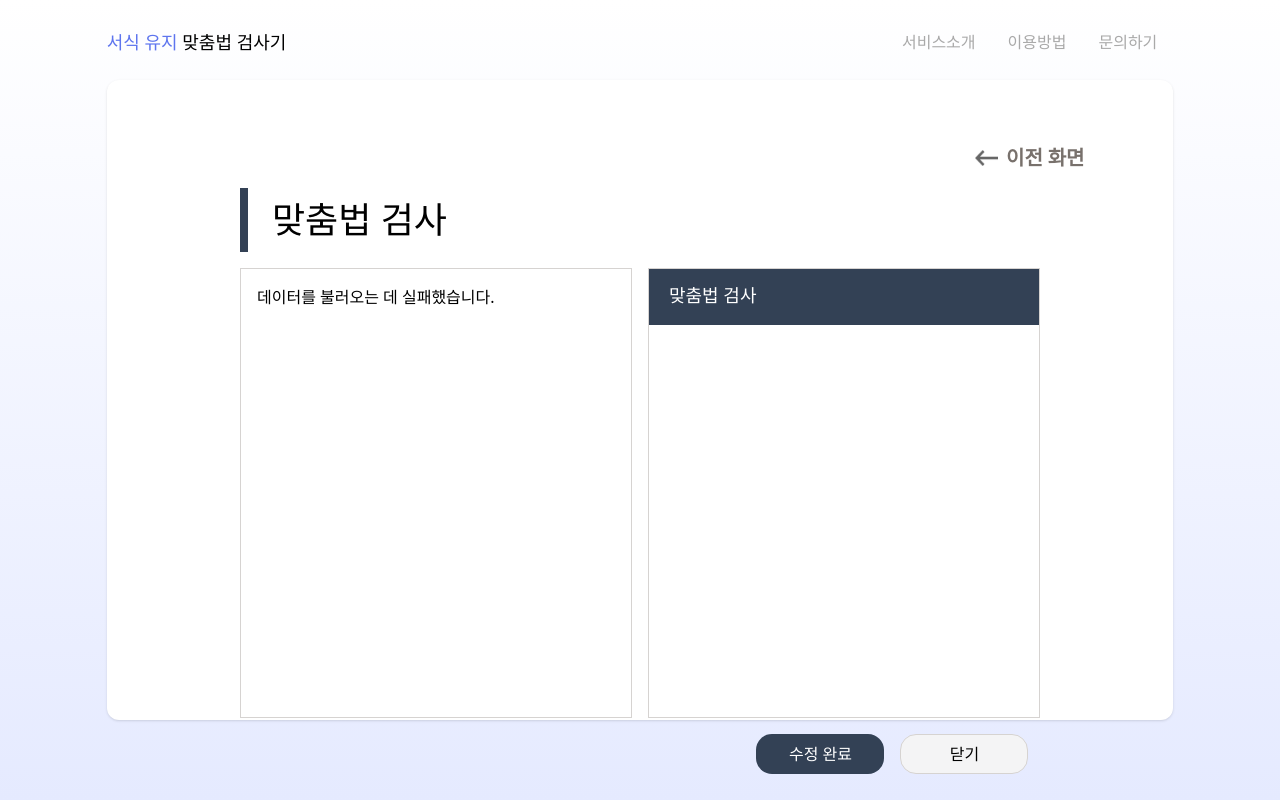
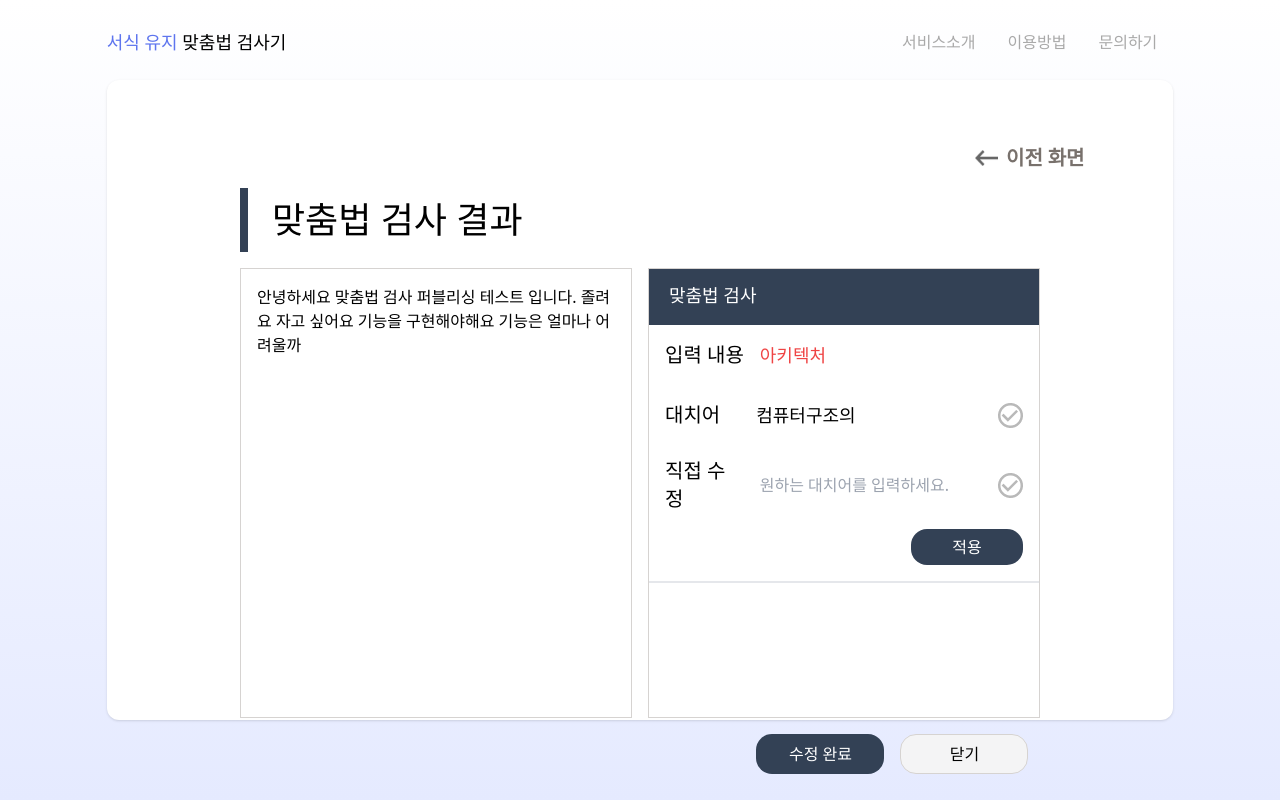
Before and after one commit to ckdwns1221/spell_checker_front, a React (Create React App) app: page /checker in a window 1280 px wide. Built offline with nearby package versions, Linux system fonts and the light colour scheme; no server answers.

Commit message:
맞춤법 검사 페이지 퍼블리싱

```diff
--- a/src/pages/Checker.jsx
+++ b/src/pages/Checker.jsx
@@ -1,31 +1,66 @@
 import React, { useState, useEffect } from 'react';
-import Nav from './../components/Nav';
-import axios from 'axios';
-import { useNavigate } from 'react-router-dom';
+import Nav from './../components/Nav'; // 네비게이션 컴포넌트
+import axios from 'axios'; // HTTP 요청을 위한 axios 라이브러리
+import { useNavigate } from 'react-router-dom'; // 페이지 이동을 위한 훅
 
 function Checker() {
-  const navigate = useNavigate();
-  const [checkedText, setCheckedText] = useState('');
+  const navigate = useNavigate(); // 페이지 네비게이션 함수
+  // 컴포넌트 상태 정의
+  const [checkedText, setCheckedText] = useState(''); // 사용자 입력 내용
+  const [originalText, setOriginalText] = useState(''); // 원본 텍스트
+  const [replacementText, setReplacementText] = useState(''); // 대체 텍스트
+  const [userText, setUserText] = useState(''); // 사용자가 입력한 수정 텍스트
+  const [replaceChecked, setReplaceChecked] = useState(false); // 대치어 체크 상태
+  const [userChecked, setUserChecked] = useState(false); // 직접수정 체크 상태
 
+  // 컴포넌트 마운트 시 백엔드에서 데이터를 불러옴
   useEffect(() => {
     const fetchCheckedText = async () => {
       try {
-        const response = await axios.get('여기에_백엔드_URL_입력');
+        const response = await axios.get('백엔드api주소 입력');
+        // 성공적으로 데이터를 받아온 경우, 상태 업데이트
         setCheckedText(response.data.text);
+        setOriginalText(response.data.original);
+        setReplacementText(response.data.replacement);
       } catch (error) {
+        // 데이터 요청 중 오류가 발생한 경우
         console.error('Axios error:', error);
-        setCheckedText('데이터를 불러오는 데 실패했습니다.');
+        setCheckedText('안녕하세요 맞춤법 검사 퍼블리싱 테스트 입니다. 졸려요 자고 싶어요 기능을 구현해야해요 기능은 얼마나 어려울까');
+        setOriginalText('아키텍처');
+        setReplacementText('컴퓨터구조의');
       }
     };
+    fetchCheckedText(); // 백엔드에서 데이터 가져오는 함수
+  }, []);
 
-    fetchCheckedText();
-  }, []);
+  // 수정 완료 버튼 클릭 이벤트 핸들러
+  const finishEdit = () => {
+    navigate('/'); // 홈 페이지로 리디렉션
+  };
+
+  // 닫기 버튼 클릭 이벤트 핸들러
+  const onClose = () => {
+    navigate(-1); // 업로드 페이지로 돌아감
+  };
+
+  // 대치어 체크 표시를 클릭할 때 호출
+  const reCheck = () => {
+    setReplaceChecked(true); // 대치어 체크를 활성화
+    setUserChecked(false); // 직접 수정 체크를 비활성화
+  };
+
+  // 직접 수정 체크 표시를 클릭할 때 호출
+  const usCheck = () => {
+    setUserChecked(true); // 직접 수정 체크를 활성화
+    setReplaceChecked(false); // 대치어 체크를 비활성화
+  };
 
   return (
     <>
-      <Nav />
+      <Nav /> {/* 상단 네비게이션 바 */}
       <div className="flex justify-center items-center h-screen">
         <div className="w-10/12 h-4/5 bg-white rounded-xl shadow flex flex-col items-center pt-16">
+          {/* 이전 화면으로 이동하는 버튼 */}
           <div className="w-10/12 flex justify-between items-center">
             <div
               className="ml-auto cursor-pointer text-stone-500 text-xl font-bold font-['Inter'] flex items-center"
@@ -35,31 +70,78 @@ function Checker() {
               이전 화면
             </div>
           </div>
+          {/* 맞춤법 검사 결과 제목 및 결과 표시 영역 */}
           <div className="w-9/12 mt-4">
             <div className="h-16 bg-white border-l-8 border-slate-700 flex items-center pl-6">
-              <div className="text-4xl fontBold">맞춤법 검사</div>
+              <div className="text-4xl fontBold">맞춤법 검사 결과</div>
             </div>
             <div className="flex mt-4">
-              {/* 스크롤 기능 추가된 박스 1 */}
+              {/* 검사된 텍스트를 표시하는 영역 */}
               <div className="flex-1 mr-2 h-[450px] bg-white border border-stone-300 overflow-y-scroll">
                 <div className="p-4">
-                  {checkedText} {/* 여기에 긴 텍스트가 들어가면 스크롤바가 활성화됩니다. */}
+                  {checkedText}
                 </div>
               </div>
-              {/* 맞춤법 교정 내용 보여주는 부분 */}
+              {/* 입력 내용 및 대치어, 직접수정 */}
               <div className="flex-1 ml-2 h-[450px] bg-white border border-stone-300">
                 <div className='bg-slate-700 h-14'>
                   <div className='text-white text-lg pl-5 pt-3 fontSB'>맞춤법 검사</div>
                 </div>
+                <div className="p-4">
+                  {/* 입력 내용과 원본 텍스트 나란히 배치 */}
+                  <div className="flex items-center mb-4">
+                    <div className="text-black text-xl fontBold mr-4">입력 내용</div>
+                    <div className='fontBold text-lg text-red-500'>{originalText}</div> {/* 원본 텍스트 표시 */}
+                  </div>
+                  {/* 대치어 라벨과 대치어 텍스트 나란히 배치 */}
+                  <div className="flex items-center pt-4">
+                    <div className="text-black text-xl fontBold mr-9">대치어</div>
+                    <div className='fontBold text-lg'>{replacementText}</div> {/* 대치어 텍스트 표시 */}
+                    {replaceChecked ? (
+                      // 체크 상태가 true일 때 선택 후 체크 표시를 보여줍니다.
+                      <img src='./assets/images/after_check.png' alt='선택 후 체크 표시' onClick={reCheck} className='cursor-pointer ml-auto'/>
+                    ) : (
+                      // 체크 상태가 false일 때 선택 전 체크 표시를 보여줍니다.
+                      <img src='./assets/images/before_check.png' alt='선택 전 체크 표시' onClick={reCheck} className='cursor-pointer ml-auto'/>
+                    )}
+                  </div>
+                    {/* 사용자가 직접 수정할 텍스트 입력하는 부분 */}
+                    <div className="flex items-center pt-5">
+                      <div className="text-black text-xl fontBold mr-4">직접 수정</div>
+                      <textarea
+                        className="pt-6 w-2/3 resize-none"
+                        placeholder="원하는 대치어를 입력하세요."
+                        value={userText}
+                        onChange={(e) => setUserText(e.target.value)}
+                      ></textarea>
+                      {userChecked ? (
+                      // 체크 상태가 true일 때 선택 후 체크 표시를 보여줍니다.
+                      <img src='./assets/images/after_check.png' alt='선택 후 체크 표시' onClick={usCheck} className='cursor-pointer ml-auto'/>
+                    ) : (
+                      // 체크 상태가 false일 때 선택 전 체크 표시를 보여줍니다.
+                      <img src='./assets/images/before_check.png' alt='선택 전 체크 표시' onClick={usCheck} className='cursor-pointer ml-auto'/>
+                    )}
+                  </div>
+                  <div className="flex justify-end pt-2">
+                  <button className="text-white w-28 h-9 bg-slate-700 fontBold rounded-2xl">적용</button>
+                </div>
+                </div>
+                <hr class=" w-full border border-gray-200" /> {/* 구역 나누는 선*/}
               </div>
             </div>
           </div>
-           {/* 검사시작 및 닫기 버튼 */}
-           <div className="w-10/12 mt-4 flex justify-end items-center pr-14">
-            <button className="text-white w-32 h-10 bg-slate-700 font-medium rounded-2xl mr-4">
+          {/* 수정 완료 및 닫기 버튼 */}
+          <div className="w-10/12 mt-4 flex justify-end items-center pr-14">
+            <button
+              className="text-white w-32 h-10 bg-slate-700 fontBold rounded-2xl mr-4"
+              onClick={finishEdit}
+            >
               수정 완료
             </button>
-            <button className="w-32 h-10 bg-zinc-100 rounded-2xl border border-stone-300">
+            <button
+              className="w-32 h-10 bg-zinc-100 rounded-2xl border border-stone-300"
+              onClick={onClose}
+            >
               닫기
             </button>
           </div>
```
Also changed, not shown: public/assets/images/after_check.png (added), public/assets/images/before_check.png (added).
